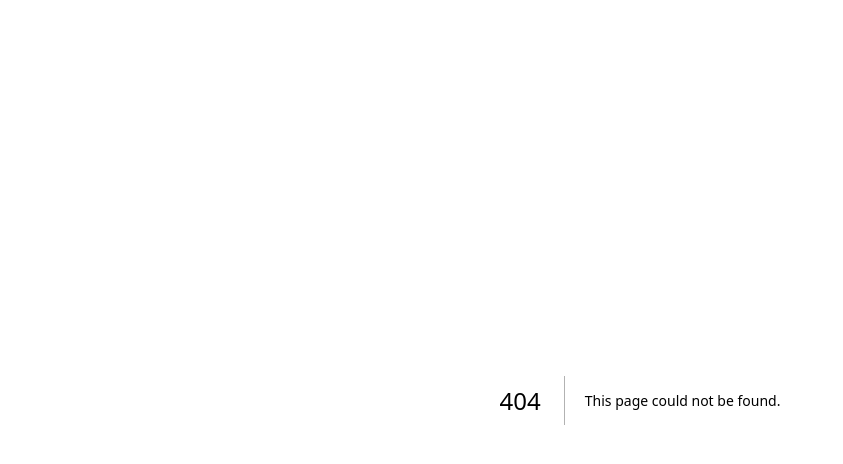
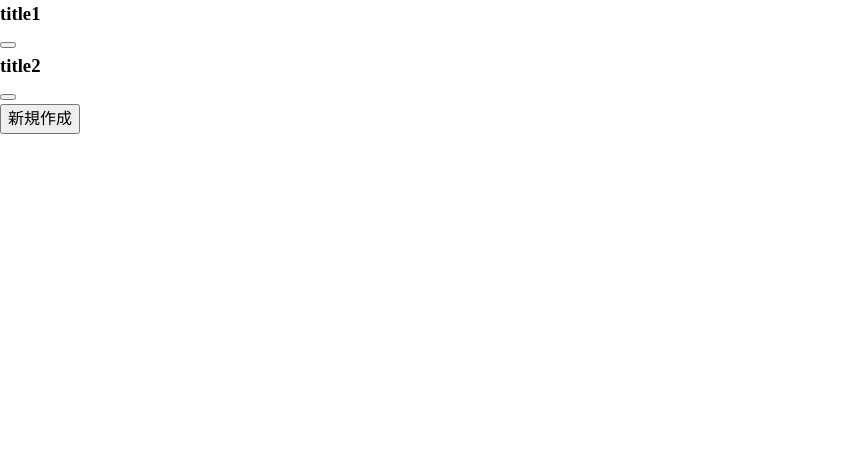
Before and after one commit to ishida-0622/u22-2023, a Next.js app in the folder frontend/: page /admin/announcement-page in a window 1280 px wide. Before the commit this address had no page. Shown: the top 464 px of the page, without its empty margins (0-843 px from the left). Built offline with nearby package versions, Linux system fonts and the light colour scheme.

Commit message:
feat:ページ新規作成

```diff
--- /dev/null
+++ b/frontend/src/components/pages/PostAnnouncementList/index.tsx
@@ -0,0 +1,61 @@
+import { useState } from "react";
+import styles from "./index.module.scss";
+import Modal from "react-modal";
+import { useRouter } from "next/router";
+
+export const PostAnnouncementList = () => {
+  const [posts, setPosts] = useState([
+    {
+      n_id: "n_id1",
+      title: "title1",
+      content: "content1",
+      create_date: "2023-07-13T16:20:59Z",
+    },
+    {
+      n_id: "n_id2",
+      title: "title2",
+      content: "content2",
+      create_date: "2023-07-30T16:21:59Z",
+    },
+  ]);
+
+  //モーダルウィンドウの表示/非表示を表すbool値を宣言
+  const [modalIsOpen, setModalIsOpen] = useState(false);
+  /** モーダルウィンドウを表示にする関数 */
+  const openModal = () => setModalIsOpen(true);
+  /** モーダルウィンドウを非表示にする関数 */
+  const closeModal = () => setModalIsOpen(false);
+
+  const handleSubmit = async (event: React.MouseEvent<HTMLButtonElement>) => {
+    event.preventDefault();
+    openModal();
+  };
+
+  const router = useRouter();
+  const postannouncement = () => {
+    router.push("/admin/post-announcement");
+  };
+
+  return (
+    <main>
+      {posts.map((post) => (
+        <div key={post.n_id} className={`${styles.posts}`}>
+          <h3>{post.title}</h3>
+          <button onClick={handleSubmit}></button>
+        </div>
+      ))}
+      <div>
+        <button onClick={postannouncement}>新規作成</button>
+      </div>
+
+      <Modal isOpen={modalIsOpen} onRequestClose={closeModal}>
+        {posts.map((post) => (
+          <div>
+            <div>題名:「{post.title}」</div>
+            <div>投稿内容：「{post.content}」</div>
+          </div>
+        ))}
+      </Modal>
+    </main>
+  );
+};
--- /dev/null
+++ b/frontend/src/pages/admin/announcement-page.tsx
@@ -0,0 +1,5 @@
+import { PostAnnouncementList } from "@/components/pages/PostAnnouncementList";
+
+export default function postannouncement() {
+  return <PostAnnouncementList />;
+}
```
Also changed, not shown: frontend/src/components/pages/PostAnnouncementList/index.module.scss (added).
